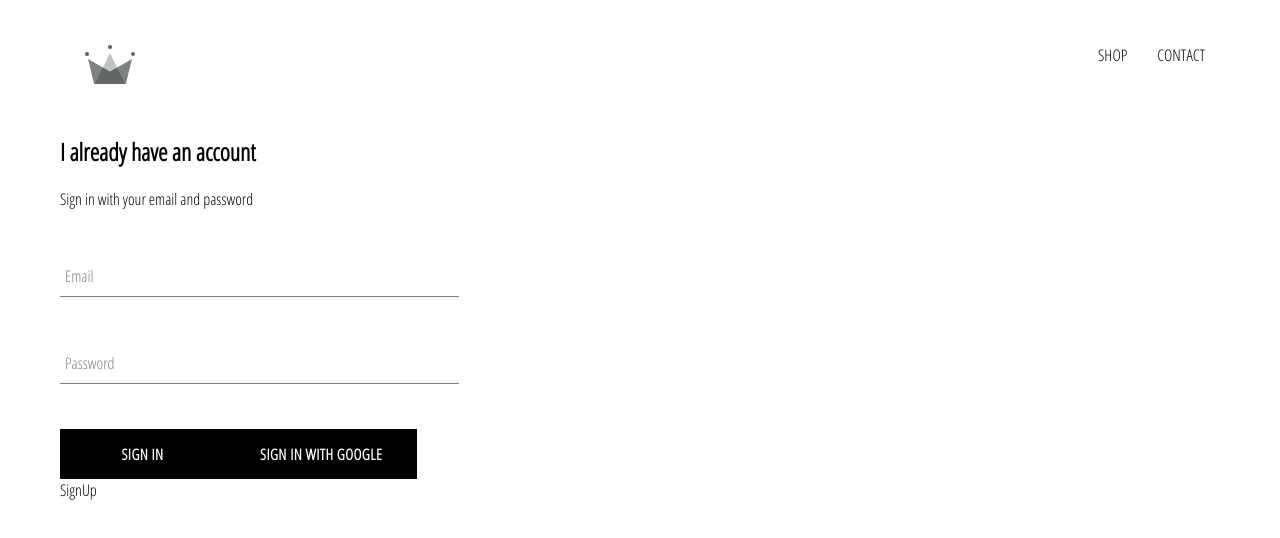
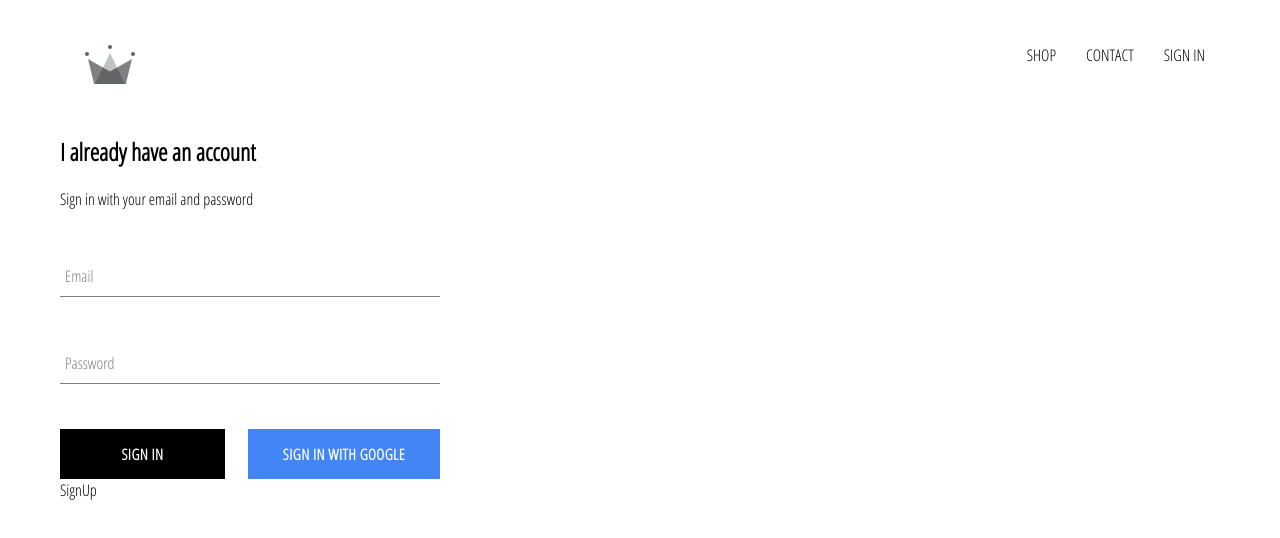
Before and after one commit to asiddharth94/we-shop, a React (Create React App) app: page /login in a window 1280 px wide. Shown: the top 538 px of the page. Built offline with nearby package versions, Linux system fonts and the light colour scheme; no server answers; the HTML template or start-up script is replaced by a standard one.

Commit message:
added google-sign-in feature

```diff
--- a/src/App.css
+++ b/src/App.css
@@ -7,3 +7,7 @@
   text-decoration: none;
   color: black;
 }
+
+* {
+  box-sizing: border-box;
+}
--- a/src/App.js
+++ b/src/App.js
@@ -1,4 +1,4 @@
-import React, { useState } from "react";
+import React, { useEffect, useState } from "react";
 
 import { Switch, Route } from "react-router-dom";
 
@@ -10,11 +10,22 @@
 import "./App.css";
 
 function App() {
+  // eslint-disable-next-line no-unused-vars
   const [currentUser, setCurrentUser] = useState(null);
+
+  useEffect(() => {
+    const unsubsribeAuth = auth.onAuthStateChanged((user) => {
+      setCurrentUser(user);
+    });
+
+    return () => {
+      unsubsribeAuth();
+    };
+  }, []);
 
   return (
     <div>
-      <Header />
+      <Header currentUser={currentUser} />
       <Switch>
         <Route exact path="/" component={Homepage} />
         <Route path="/shop" component={ShopPage} />
--- a/src/components/Controls/Button/Button.jsx
+++ b/src/components/Controls/Button/Button.jsx
@@ -1,8 +1,11 @@
 import "./Button.scss";
 
-const Button = ({ children, ...otherProps }) => {
+const Button = ({ children, isGoogleSignIn, ...otherProps }) => {
   return (
-    <button className="button" {...otherProps}>
+    <button
+      className={`${isGoogleSignIn ? "google-sign-in" : ""} button`}
+      {...otherProps}
+    >
       {children.toUpperCase()}
     </button>
   );
--- a/src/components/Header/Header.jsx
+++ b/src/components/Header/Header.jsx
@@ -1,9 +1,11 @@
 import { Link } from "react-router-dom";
 
 import { ReactComponent as Logo } from "../../assets/crown.svg";
+import { auth } from "../../firebase/firebase.utils";
 import "./Header.scss";
 
-const Header = () => {
+const Header = ({ currentUser }) => {
+  console.log(currentUser);
   return (
     <div className="header">
       <Link className="logo-container" to="/">
@@ -16,6 +18,15 @@
         <Link className="option" to="/contact">
           CONTACT
         </Link>
+        {currentUser ? (
+          <div className="option" onClick={() => auth.signOut()}>
+            SIGN OUT
+          </div>
+        ) : (
+          <Link className="option" to="/login">
+            SIGN IN
+          </Link>
+        )}
       </div>
     </div>
   );
--- a/src/components/Header/Header.scss
+++ b/src/components/Header/Header.scss
@@ -20,6 +20,7 @@
 
     .option {
       padding: 10px 15px;
+      cursor: pointer;
     }
   }
 }
--- a/src/components/SignIn/SignIn.jsx
+++ b/src/components/SignIn/SignIn.jsx
@@ -40,8 +40,12 @@
           handleChange={handleChange}
           required
         />
-        <Button type="submit"> SIGN IN </Button>
-        <Button onClick={signInWithGoogle}> SIGN IN WITH GOOGLE </Button>
+        <div className="buttons">
+          <Button type="submit"> SIGN IN </Button>
+          <Button onClick={signInWithGoogle} isGoogleSignIn>
+            SIGN IN WITH GOOGLE
+          </Button>
+        </div>
       </form>
     </div>
   );
--- a/src/components/SignIn/SignIn.scss
+++ b/src/components/SignIn/SignIn.scss
@@ -1,9 +1,10 @@
 .sign-in {
-  width: 30vw;
+  width: 380px;
   display: flex;
   flex-direction: column;
 
-  // .title {
-  //   margin: 10px 0;
-  // }
+  .buttons {
+    display: flex;
+    justify-content: space-between;
+  }
 }
```
